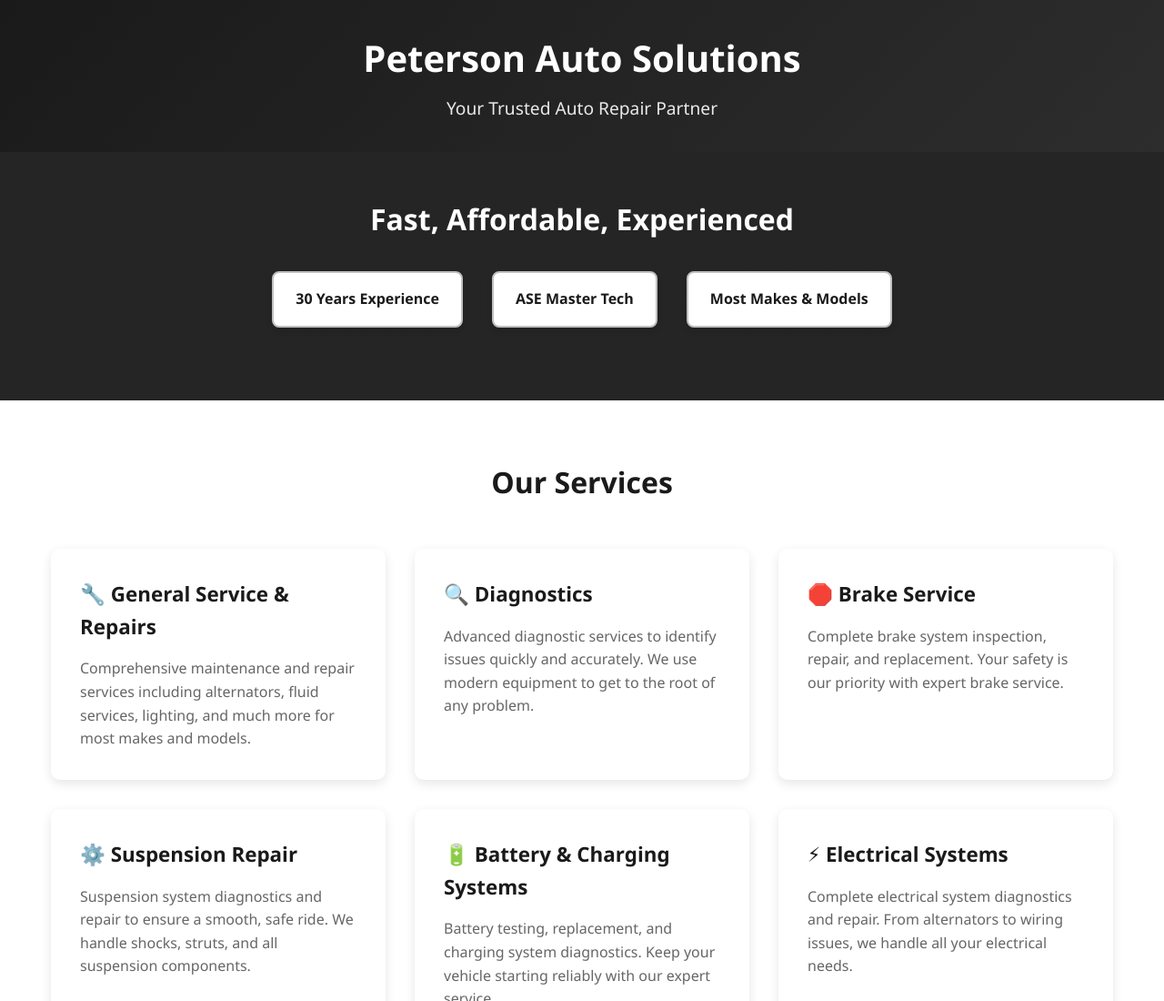
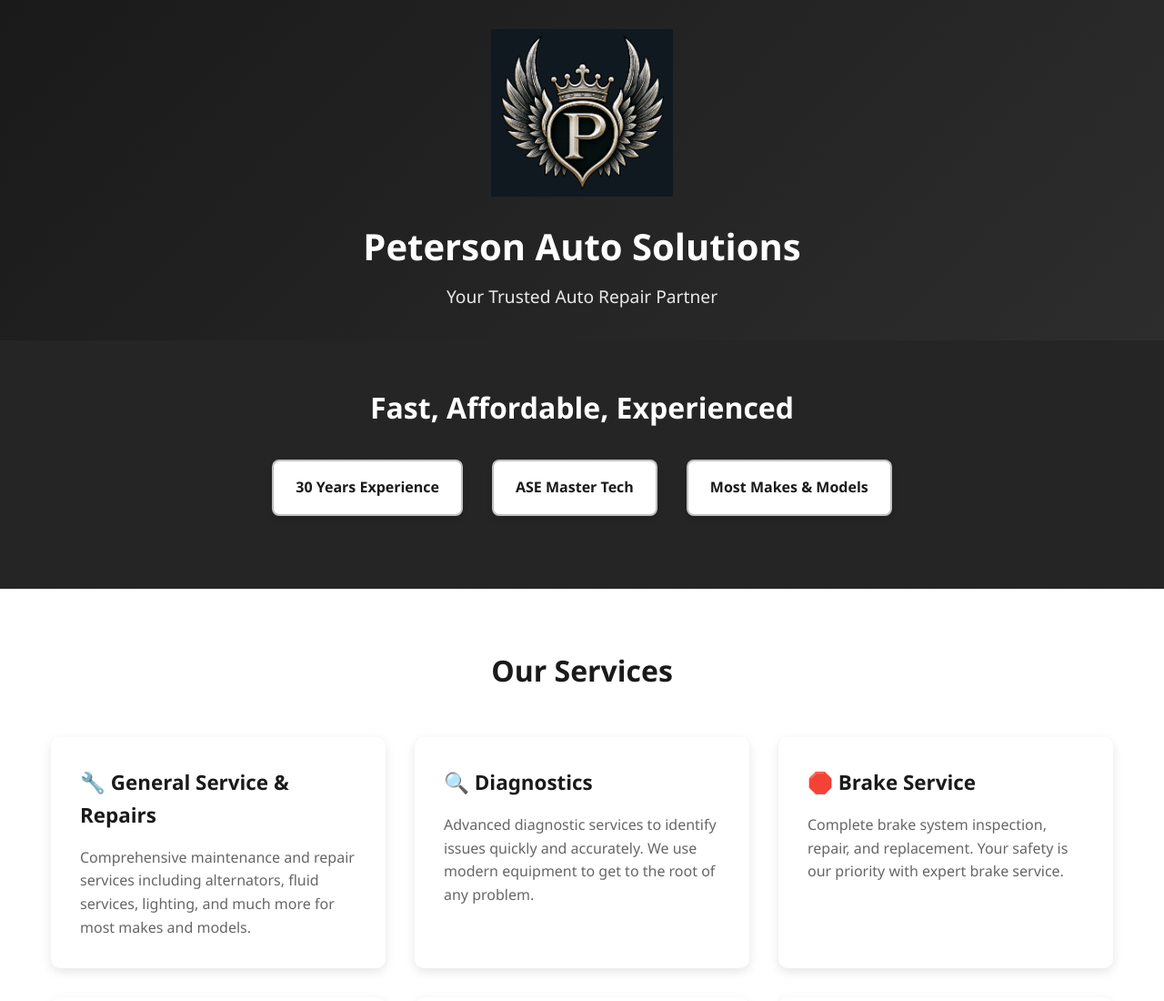
Before and after one commit to petersonautosolutions-rgb/peterson-auto-website, a plain HTML site: page index.html in a window 1280 px wide. Shown: the top 1100 px of the page at 91% size. Drawn offline with Linux system fonts and the light colour scheme.

Commit message:
Update index.html
Signed-off-by: petersonautosolutions-rgb <petersonautosolutions@gmail.com>

```diff
--- a/index.html
+++ b/index.html
@@ -1,3 +1,4 @@
+
 <!DOCTYPE html>
 <html lang="en">
 <head>
@@ -22,6 +23,12 @@
             color: white;
             padding: 2rem 1rem;
             text-align: center;
+        }
+
+        .logo {
+            max-width: 200px;
+            height: auto;
+            margin-bottom: 1rem;
         }
 
         header h1 {
@@ -185,6 +192,7 @@
 </head>
 <body>
     <header>
+        <img src="logo.png" alt="Peterson Auto Solutions Logo" class="logo">
         <h1>Peterson Auto Solutions</h1>
         <p>Your Trusted Auto Repair Partner</p>
     </header>
```
